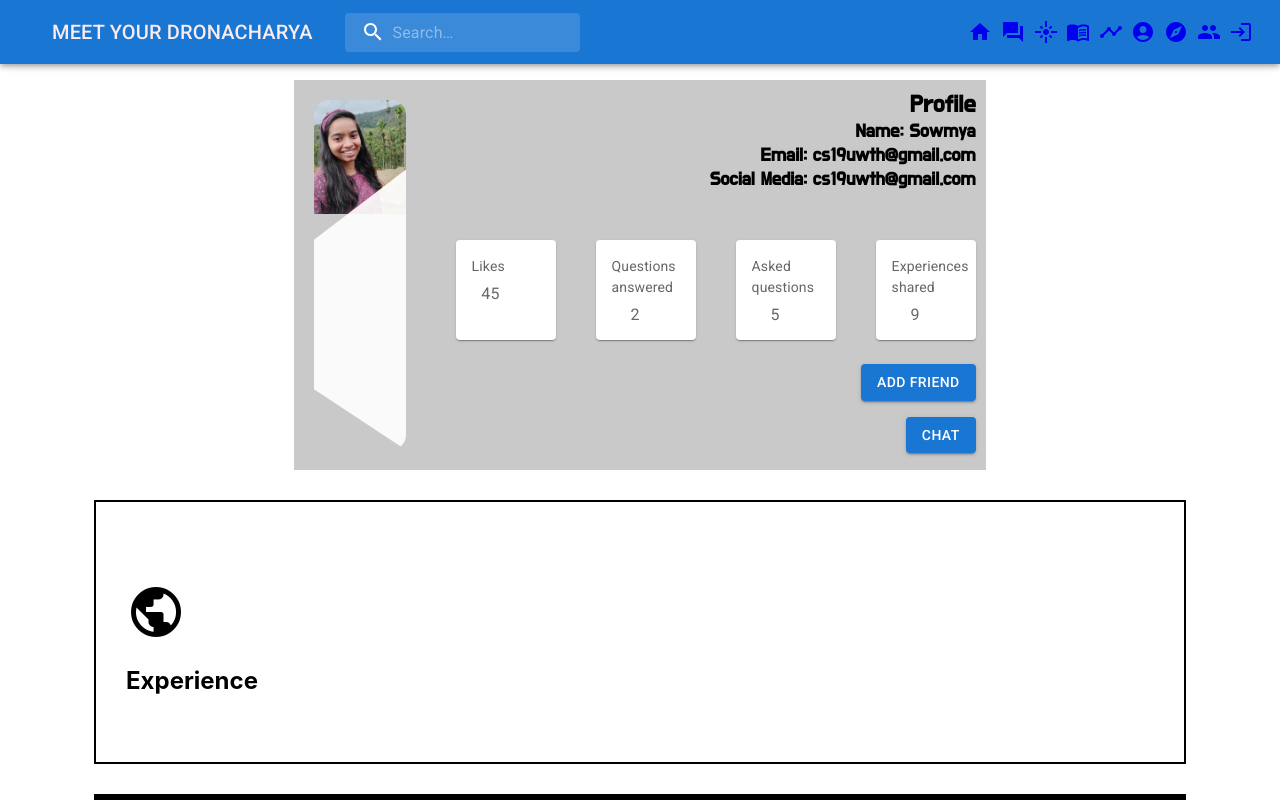
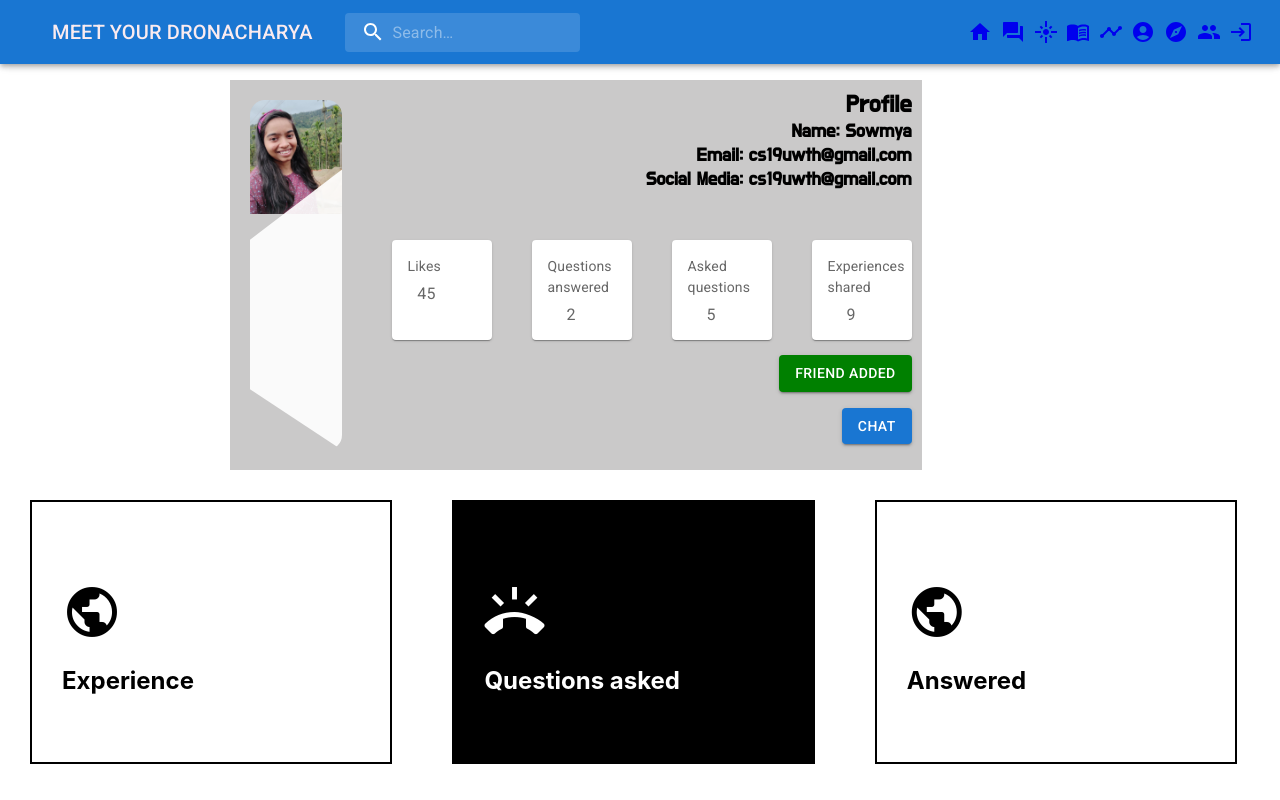
Before and after one commit to PandaKing9660/MeetYourDronacharya, a React (Create React App) app in the folder client/: page /dashboard in a window 1280 px wide. Both pictures are taken after a click on the button "ADD FRIEND". Shown: the top 800 px of the page. Built offline with nearby package versions, Linux system fonts and the light colour scheme.

Commit message:
dashboard

```diff
--- a/client/src/Components/Dashboard/Dashboard.js
+++ b/client/src/Components/Dashboard/Dashboard.js
@@ -1,5 +1,6 @@
 import NavBar from '../Home/Navbar/Navbar';
 import "./dashboard.scss"
+import { useState } from 'react';
 import sow from "../AboutUs/Photos/sow.png";
 import Card from '@mui/material/Card';
 import CardContent from '@mui/material/CardContent';
@@ -10,17 +11,23 @@ const Dashboard = () => {
   return (
     <div>
       <NavBar />
-      <div style={{width:"90%",marginLeft:'auto',marginRight:'auto'}}>
-      <Profile />
+      <div style={{width:"90%"}}>
+      <Profile style={{marginLeft:'auto',marginRight:'auto'}}/>
+      <div style={{width:'110%',display:'flex'}}>
       <Experience />
       <QuestionsAsked />
       <Answered />
+      </div>
       </div>
     </div>
   );
 };
 
 const Profile = () =>{
+   const [isFriendAdded, setIsHeartLiked] = useState(true);
+  const handleClick = () => {
+        setIsHeartLiked(!isFriendAdded);
+    };
   return(
     <div className="card__collection clear-fix" style={{display:'flex'}}>
       <div className="cards cards--two">
@@ -40,13 +47,40 @@ const Profile = () =>{
           <BasicCard text="Asked questions" number="5" />
           <BasicCard text="Experiences shared" number="9" />
         </div>
-
-          <Button variant="contained" sx={{marginTop:3}}>ADD FRIEND</Button>
+          <div
+          onClick={handleClick}
+                >
+                    {isFriendAdded ?
+                    (<Before />)
+                         :
+                          ( <After />)}
+          </div>
           <div>
           <Button variant="contained" sx={{marginTop:2}}>CHAT</Button>
           </div>
       </div>
     </div>
+  );
+};
+
+const Before = () =>{
+  return(
+       <div style={{marginTop:15}}>
+           <Button variant="contained">ADD FRIEND</Button>
+       </div>
+  );
+};
+
+const After = () =>{
+  return(
+       <div style={{marginTop:15}}>
+           <Button variant="contained" sx={{
+             backgroundColor:"green",
+              '&:hover': {
+                backgroundColor: "green",
+              }
+          }}>Friend ADded</Button>
+       </div>
   );
 };
 
```
